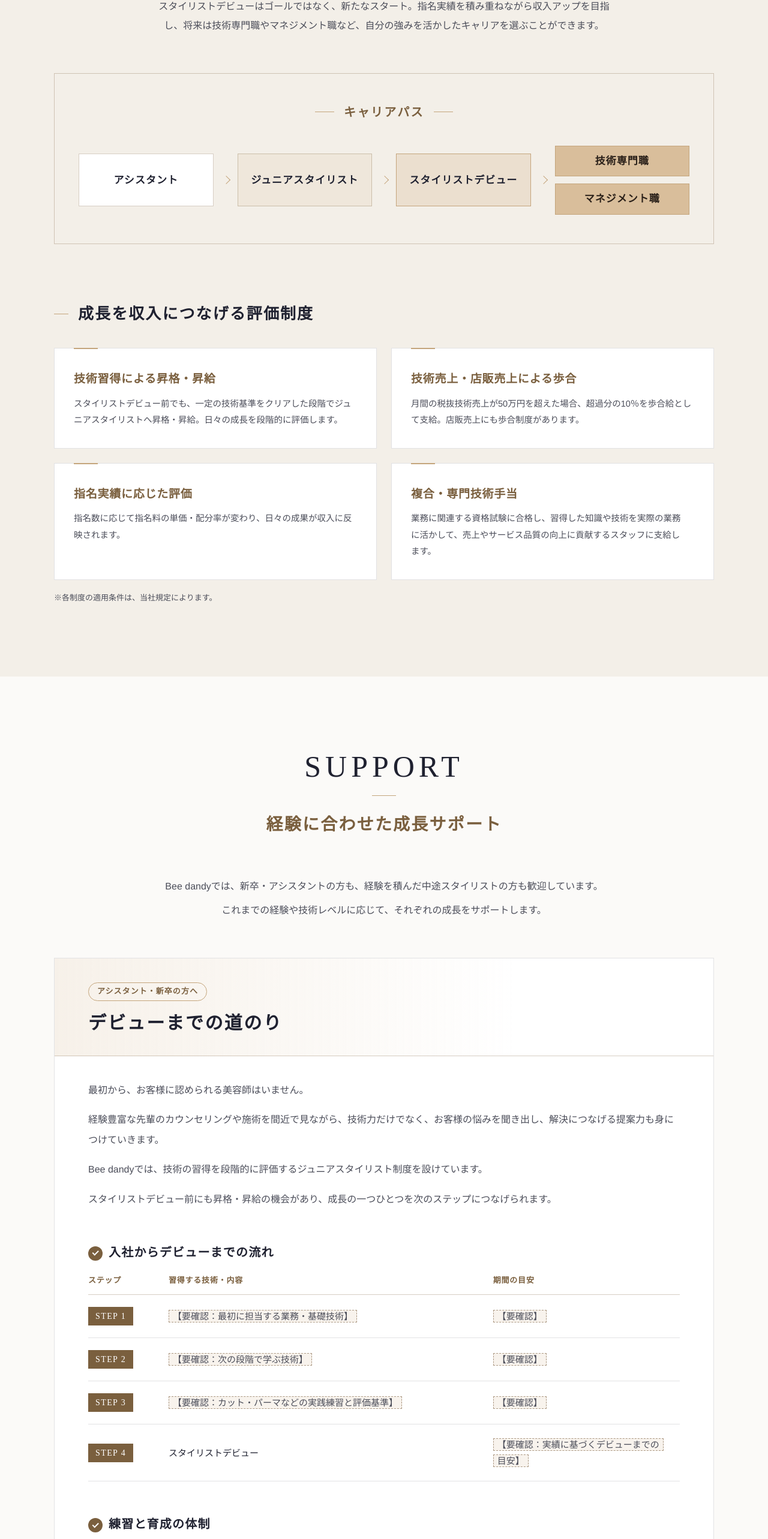
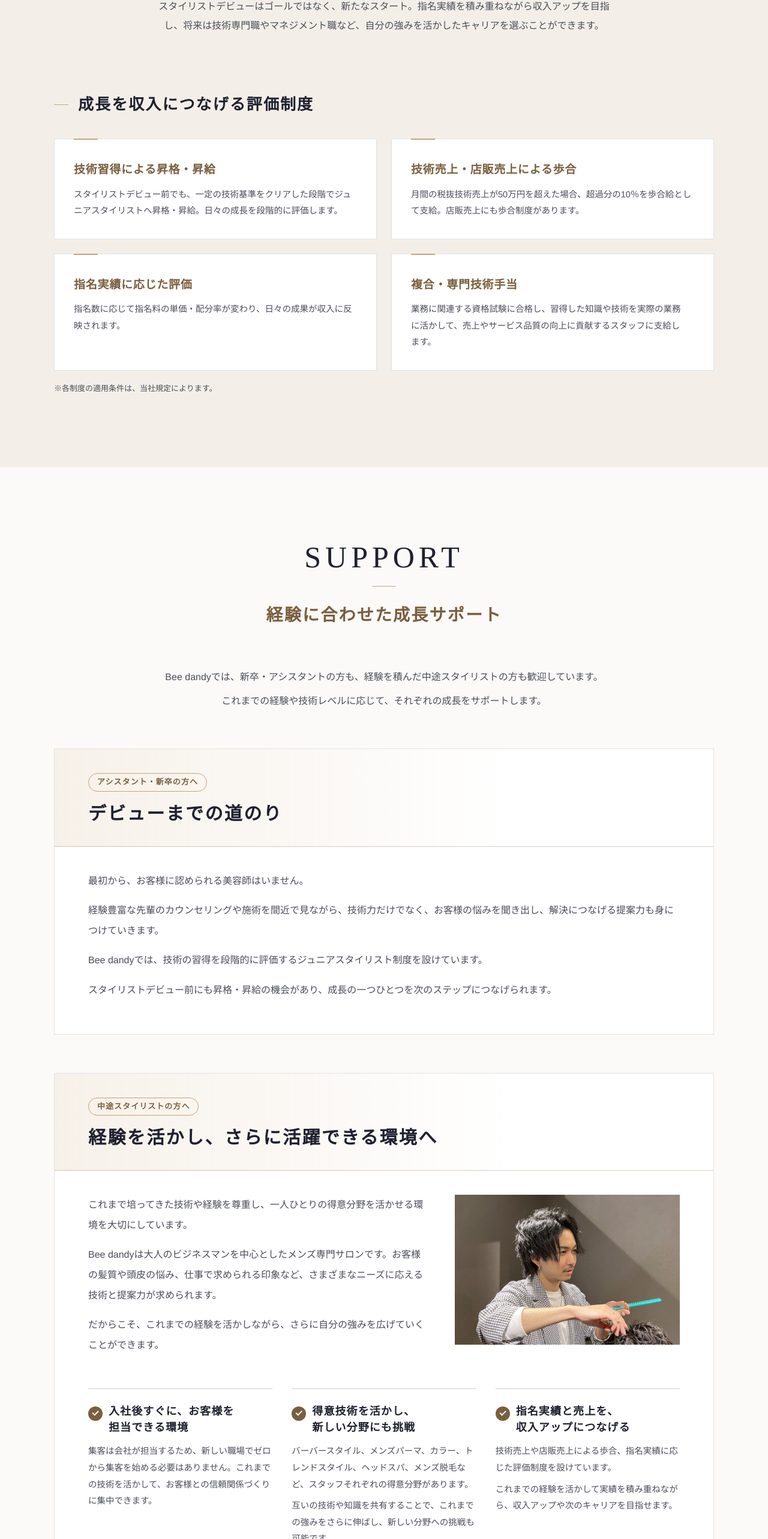
Before and after one commit to kamy0042/bee_group_web, a Next.js app: page /recruit in a window 1280 px wide. Shown: the part 4980-7546 px from the top of the page at 60% size. Built offline with nearby package versions, Linux system fonts and the light colour scheme.

Commit message:
コンテンツ確認前の箇所をコメントアウト

```diff
--- a/pages/recruit/index.tsx
+++ b/pages/recruit/index.tsx
@@ -12,8 +12,8 @@ import {
   ASSISTANT_SUPPORT,
   ATMOSPHERE,
   CAREER_INTRO,
-  CAREER_PATH_GOALS,
-  CAREER_PATH_STEPS,
+  // CAREER_PATH_GOALS,
+  // CAREER_PATH_STEPS,
   COMPANY_ROWS,
   ENTRY_FORM_URL,
   EVALUATIONS,
@@ -42,7 +42,10 @@ import { SHOP_INFO } from "../../public/static";
 import pageStyles from "../../styles/Page.module.scss";
 import styles from "../../styles/Recruit.module.scss";
 
-const JOB_POSTINGS: Record<string, { title: string; datePosted: string; minValue: number; maxValue: number; id: string }> = {
+const JOB_POSTINGS: Record<
+  string,
+  { title: string; datePosted: string; minValue: number; maxValue: number; id: string }
+> = {
   "job-stylist": { title: "スタイリスト", datePosted: "2026-06-15", minValue: 230000, maxValue: 300000, id: "0001" },
   "job-assistant": { title: "アシスタント", datePosted: "2026-11-23", minValue: 220000, maxValue: 230000, id: "0002" },
 };
@@ -94,8 +97,8 @@ const toJobPosting = (job: Job) => {
 
 const num = (i: number) => String(i + 1).padStart(2, "0");
 
-const Pending = ({ text }: { text: string }) =>
-  text.startsWith("【要確認") ? <span className={styles.pending}>{text}</span> : text;
+// const Pending = ({ text }: { text: string }) =>
+//   text.startsWith("【要確認") ? <span className={styles.pending}>{text}</span> : text;
 
 const TelLink = ({ inline }: { inline?: boolean }) => (
   <a className={inline ? styles.telInline : styles.telLink} href={`tel:${SHOP_INFO.TEL_NO_HYPHEN}`}>
@@ -122,8 +125,10 @@ const EntryCta = ({ children }: { children?: ReactNode }) => (
       <CtaButton
         text={
           <>
-            応募する・<wbr />
-            見学する・<wbr />
+            応募する・
+            <wbr />
+            見学する・
+            <wbr />
             問い合わせる
           </>
         }
@@ -379,7 +384,7 @@ const Recruit = () => (
               <p key={text}>{text}</p>
             ))}
           </div>
-          <figure className={styles.path}>
+          {/* <figure className={styles.path}>
             <figcaption className={styles.pathTitle}>キャリアパス</figcaption>
             <ol className={styles.pathSteps}>
               {CAREER_PATH_STEPS.map((step) => (
@@ -395,7 +400,7 @@ const Recruit = () => (
                 </ul>
               </li>
             </ol>
-          </figure>
+          </figure> */}
           <div className={styles.block}>
             <h3 className={pageStyles.subHeading}>成長を収入につなげる評価制度</h3>
             <ul className={styles.evaluations}>
@@ -433,7 +438,7 @@ const Recruit = () => (
                     <p key={text}>{text}</p>
                   ))}
                 </div>
-                <h4 className={styles.checkHeading}>{ASSISTANT_SUPPORT.stepsTitle}</h4>
+                {/* <h4 className={styles.checkHeading}>{ASSISTANT_SUPPORT.stepsTitle}</h4>
                 <table className={styles.stepTable}>
                   <thead>
                     <tr>
@@ -470,7 +475,7 @@ const Recruit = () => (
                       </dd>
                     </div>
                   ))}
-                </dl>
+                </dl> */}
               </div>
             </article>
 
```
